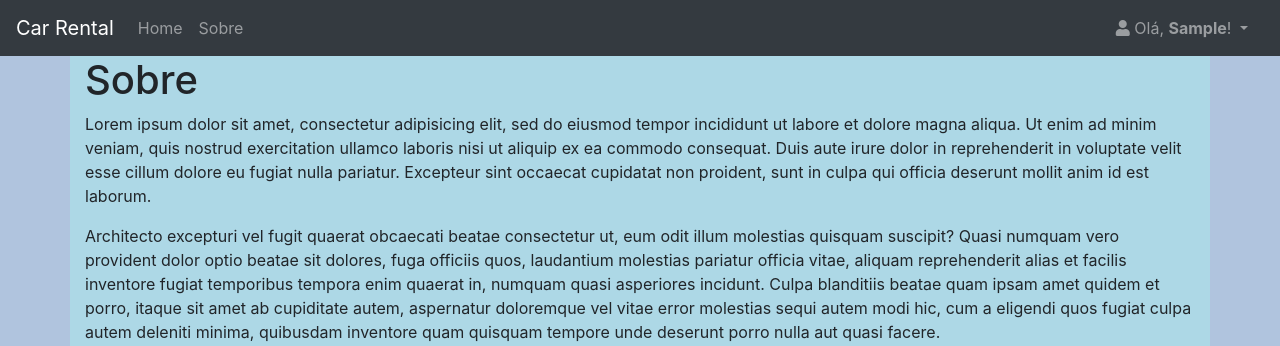
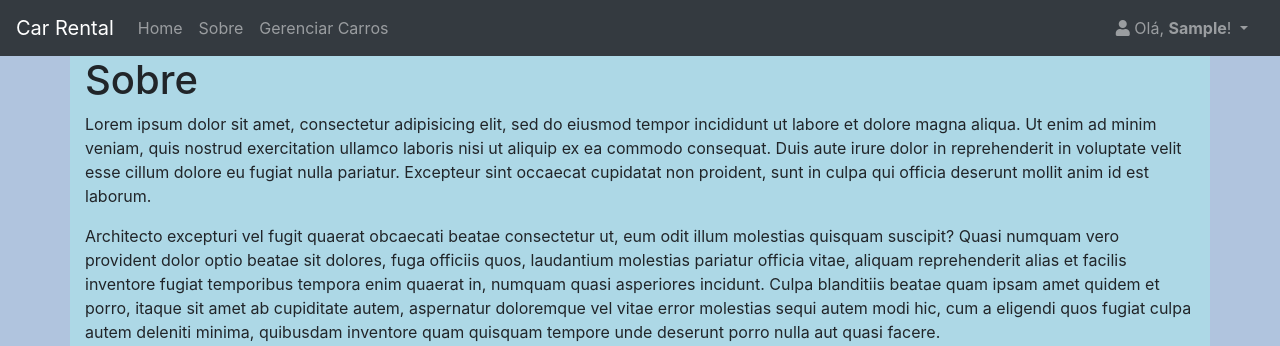
Before and after one commit to Maxteralex/INF1407, a Django app: page /about/ in a window 1280 px wide. Shown: the top 346 px of the page. Run offline with Django 3.2, Linux system fonts and the light colour scheme; the visitor is signed in with stand-in values (Sample User, id 1); some libraries are stand-ins or nearby versions.

Commit message:
adição de 'gerenciar carros' à navbar

```diff
--- a/CarRental/templates/base.html
+++ b/CarRental/templates/base.html
@@ -30,6 +30,11 @@
 					<li class="nav-item">
 						<a class="nav-link" href="{% url 'about' %}">Sobre</a>
 					</li>
+					{% if user.is_authenticated %}
+						<li>
+							<a class="nav-link" href="{% url 'listar_carros' %}">Gerenciar Carros</a>
+						</li>
+					{% endif %}
 				</ul>
 				{% if user.is_authenticated %}
 					<ul class="navbar-nav mr-sm-2">
```
